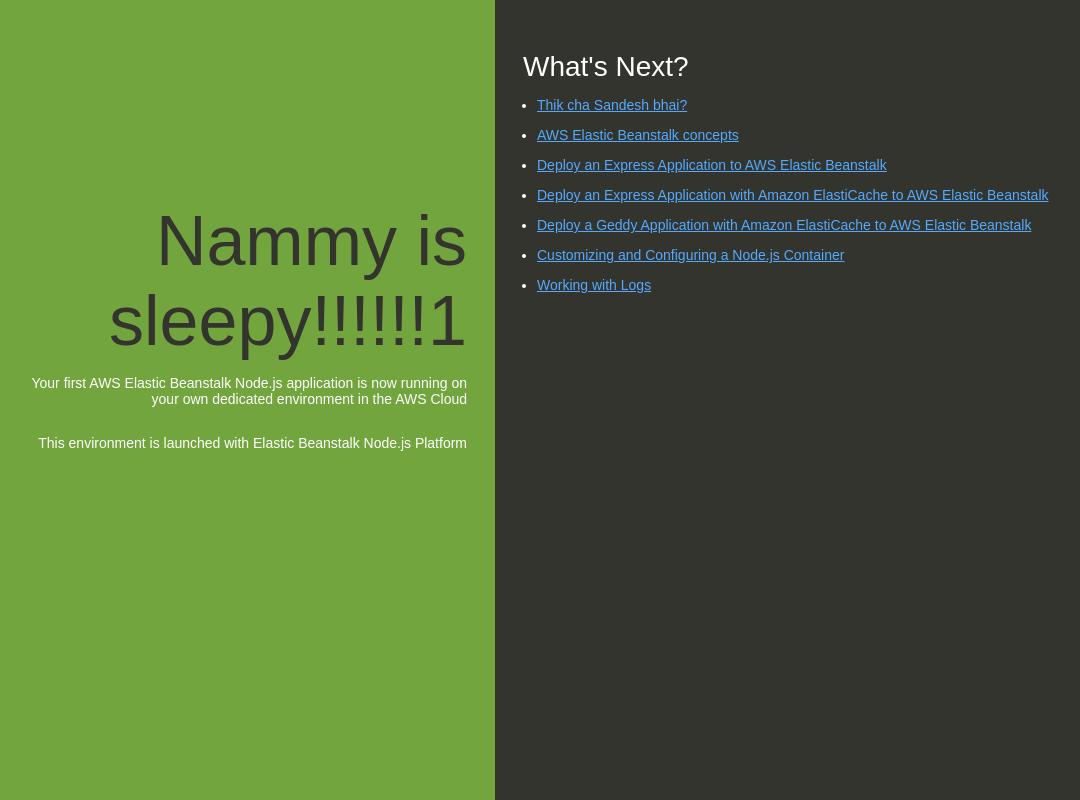
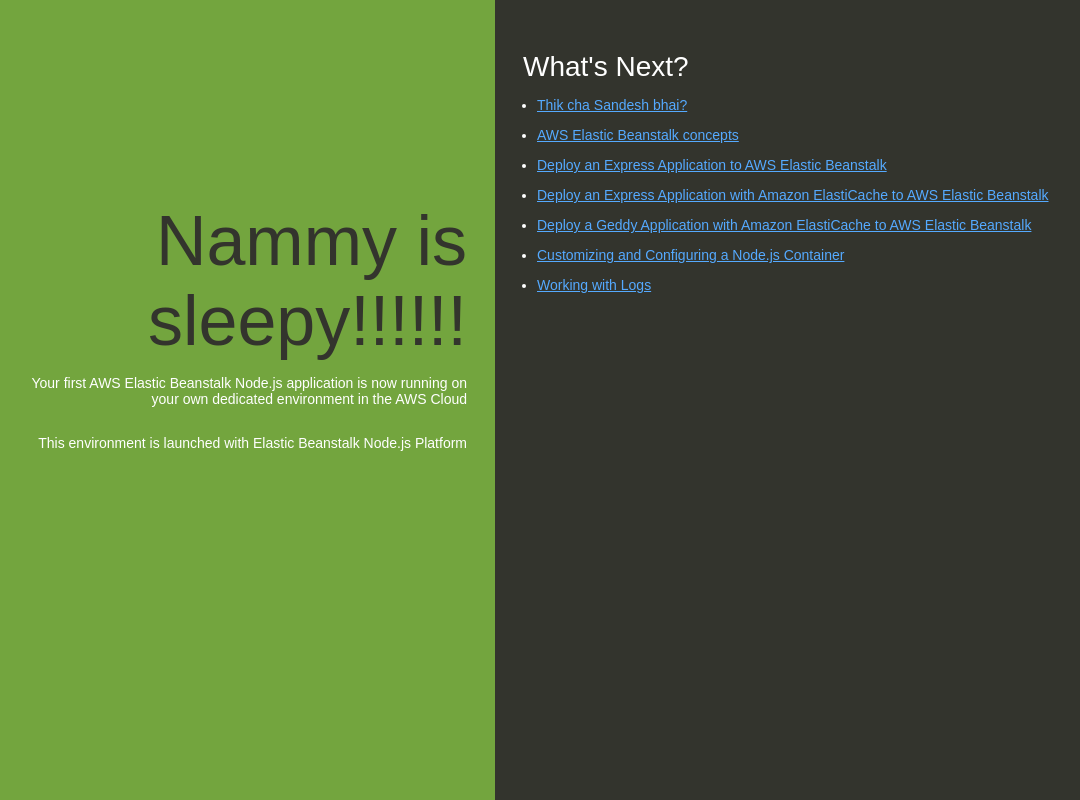
Before and after one commit to sauravshakya1/samplerepo, a website: page index.html in a window 1280 px wide. Shown: the whole page, without its empty margins (145-1225 px from the left). Drawn offline with Linux system fonts and the light colour scheme.

Commit message:
commit change

```diff
--- a/index.html
+++ b/index.html
@@ -74,7 +74,7 @@
   </head>
   <body>
     <div class="textColumn">
-      <h1>Nammy is sleepy!!!!!!1</h1>
+      <h1>Nammy is sleepy!!!!!!</h1>
       <p>Your first AWS Elastic Beanstalk Node.js application is now running on your own dedicated environment in the AWS Cloud</p>
       <p>This environment is launched with Elastic Beanstalk Node.js Platform</p>
     </div>
```
